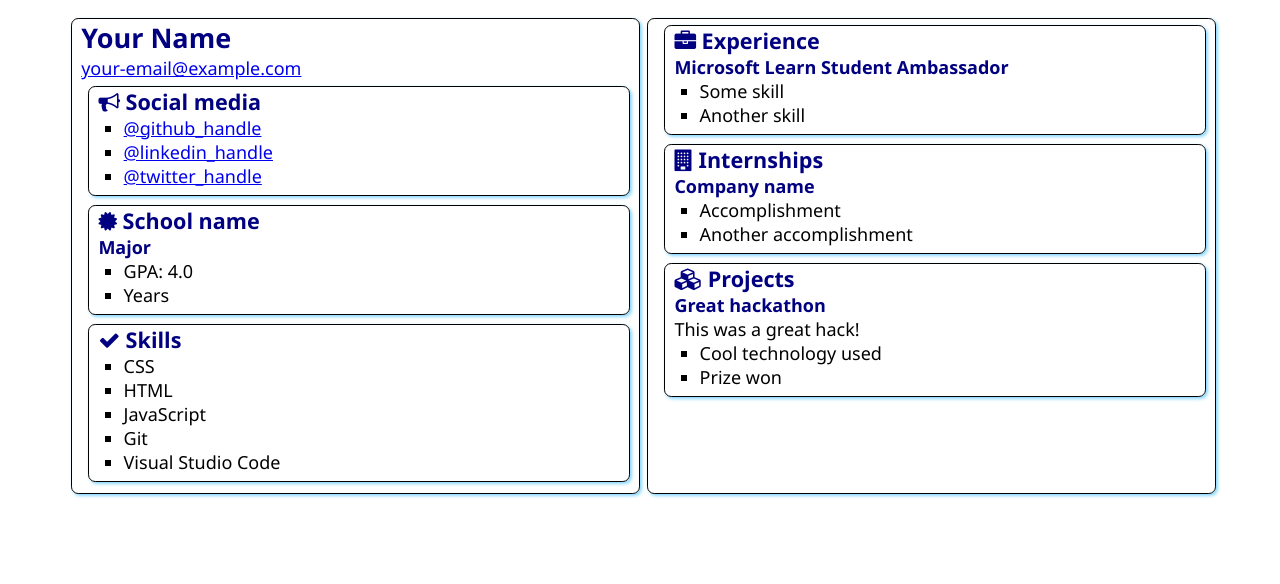
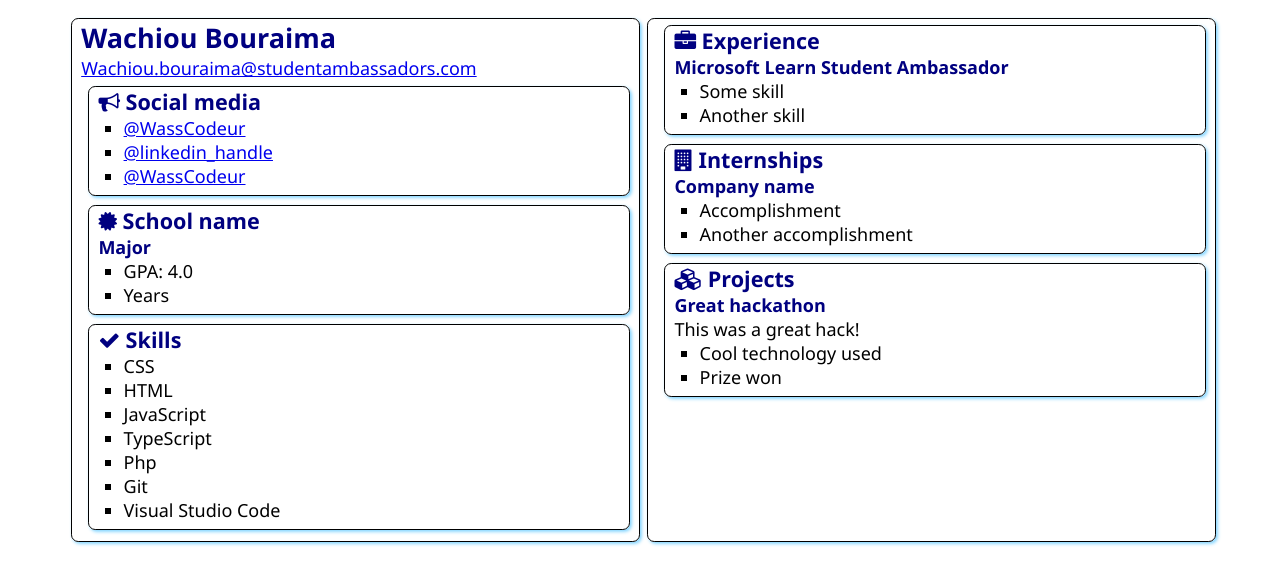
Before and after one commit to WassCodeur/SATechnicalOnboarding, a plain HTML site: page src/index.html in a window 1280 px wide. Drawn offline with Linux system fonts and the light colour scheme.

Commit message:
Add my name and email

```diff
--- a/src/index.html
+++ b/src/index.html
@@ -1,5 +1,6 @@
 <!DOCTYPE html>
 <html lang="en">
+
 <head>
     <meta charset="UTF-8">
     <meta http-equiv="X-UA-Compatible" content="IE=edge">
@@ -9,11 +10,12 @@
     <link rel="stylesheet" href="style.css">
     <link rel="stylesheet" href="https://cdnjs.cloudflare.com/ajax/libs/font-awesome/4.7.0/css/font-awesome.min.css">
 </head>
+
 <body>
     <main>
         <article class="box">
-            <h1>Your Name</h1>
-            <div><a href="mailto:your.email@example.com">your-email@example.com</a></div>
+            <h1>Wachiou Bouraima</h1>
+            <div><a href="mailto:your.email@example.com">Wachiou.bouraima@studentambassadors.com</a></div>
 
             <section class="box">
                 <h2>
@@ -21,9 +23,9 @@
                     Social media
                 </h2>
                 <ul>
-                    <li><a href="https://github.com/<handle>">@github_handle</a></li>
-                    <li><a href="https://linkedin.com/in/<handle>">@linkedin_handle</a></li>
-                    <li><a href="https://twitter.com/<handle>">@twitter_handle</a></li>
+                    <li><a href="https://github.com/WassCodeur">@WassCodeur</a></li>
+                    <li><a href="https://linkedin.com/in/wasscodeur">@linkedin_handle</a></li>
+                    <li><a href="https://twitter.com/WassCodeur">@WassCodeur</a></li>
                 </ul>
             </section>
 
@@ -50,6 +52,8 @@
                     <li>CSS</li>
                     <li>HTML</li>
                     <li>JavaScript</li>
+                    <li>TypeScript</li>
+                    <li>Php</li>
                     <li>Git</li>
                     <li>Visual Studio Code</li>
                 </ul>
@@ -96,4 +100,5 @@
 
     </main>
 </body>
+
 </html>
```
